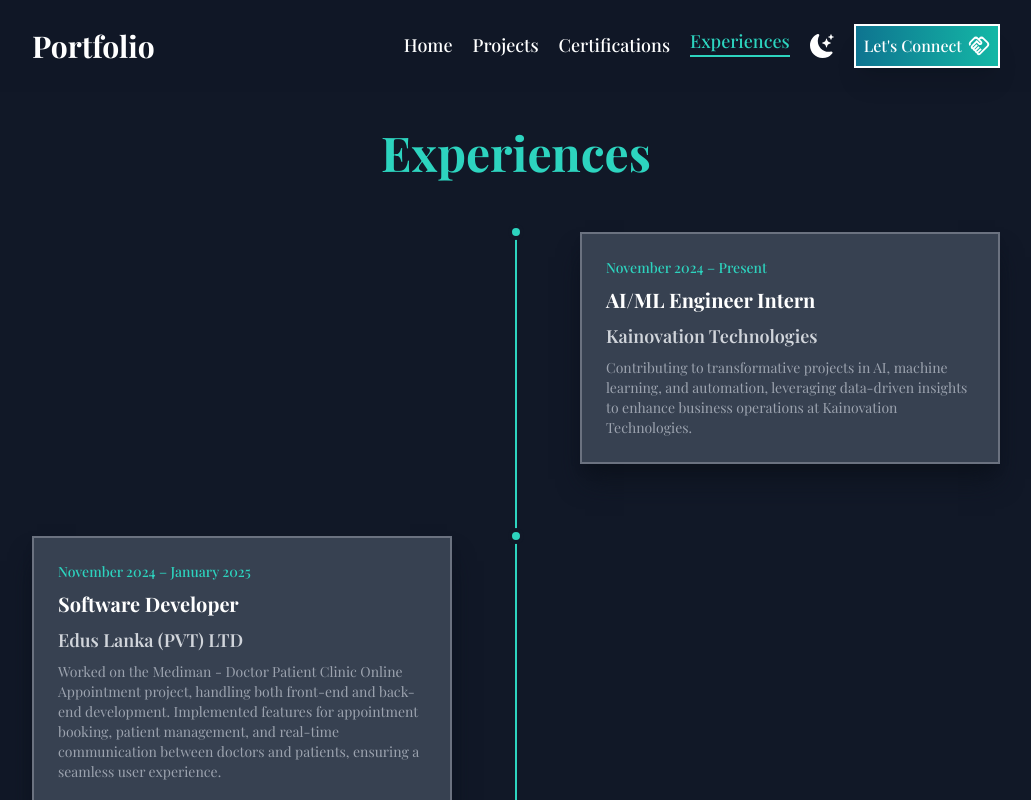
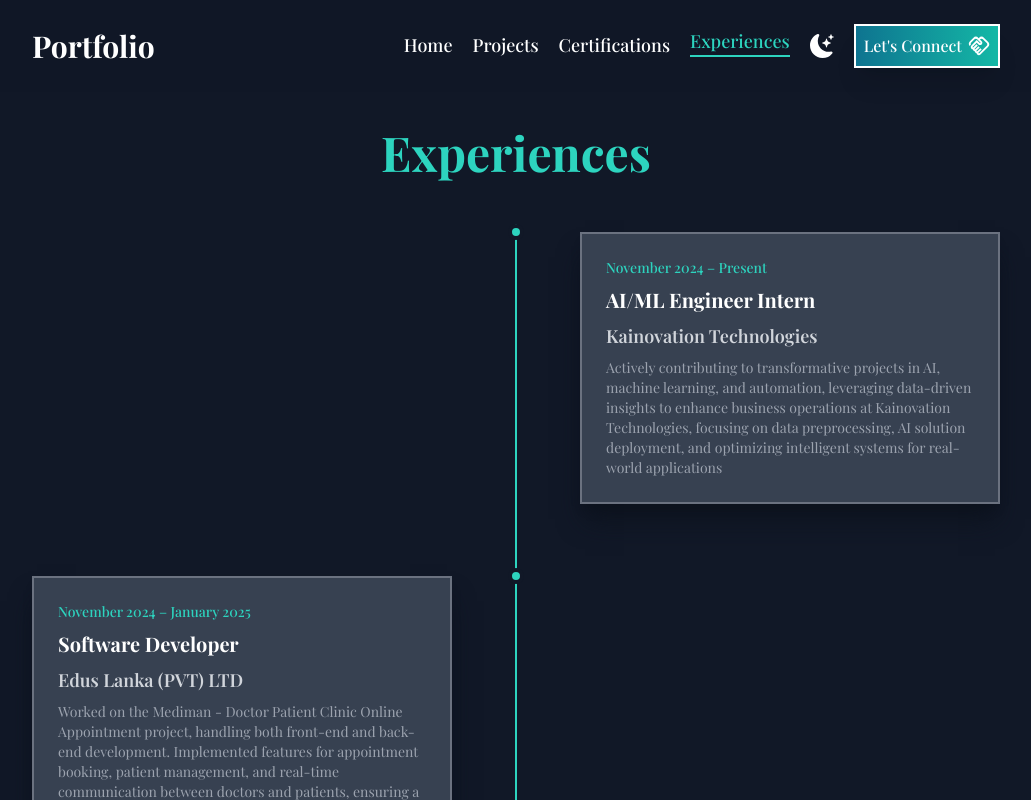
Before and after one commit to Usamafuward/portfolio, a React (Vite) app: page /experiences in a window 1280 px wide. Shown: the top 800 px of the page, without its empty margins (124-1155 px from the left). Built offline with nearby package versions, Linux system fonts and the light colour scheme.

Commit message:
latest change

```diff
--- a/src/pages/Experiences.jsx
+++ b/src/pages/Experiences.jsx
@@ -31,7 +31,7 @@ export default function Experiences() {
     {
       title: "AI/ML Engineer Intern",
       description:
-        "Contributing to transformative projects in AI, machine learning, and automation, leveraging data-driven insights to enhance business operations at Kainovation Technologies.",
+        "Actively contributing to transformative projects in AI, machine learning, and automation, leveraging data-driven insights to enhance business operations at Kainovation Technologies, focusing on data preprocessing, AI solution deployment, and optimizing intelligent systems for real-world applications",
       duration: "November 2024 – Present",
       company: "Kainovation Technologies",
     },
```
